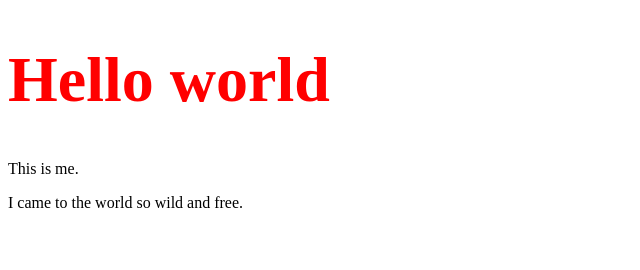
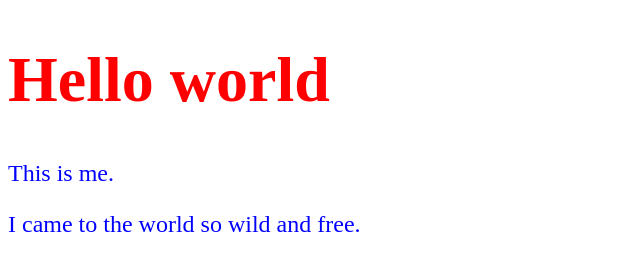
Before and after one commit to flhe1/git_exercise, a plain HTML site: page index.html in a window 1280 px wide. Shown: the whole page, without its empty margins (0-640 px from the left). Drawn offline with Linux system fonts and the light colour scheme.

Commit message:
paragraph

```diff
--- a/style.css
+++ b/style.css
@@ -2,3 +2,8 @@ h1 {
   color: red;
   font-size: 4rem;
 }
+
+p {
+  font-size: 1.5rem;
+  color: blue;
+}
```
